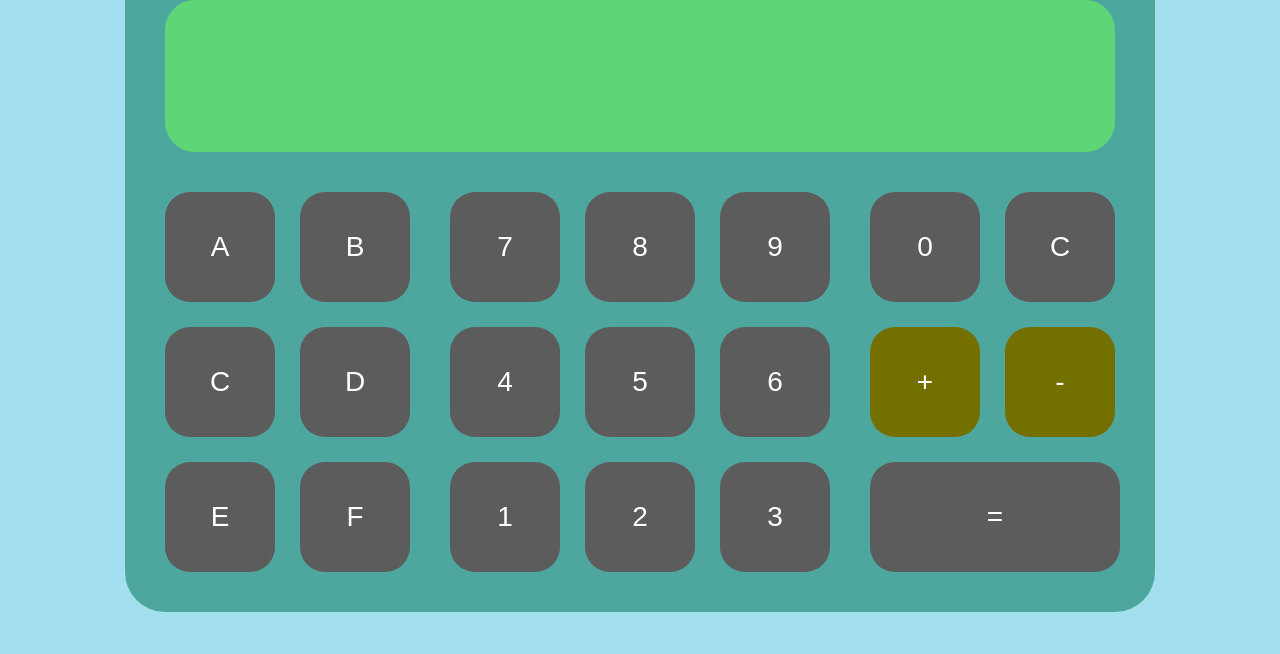
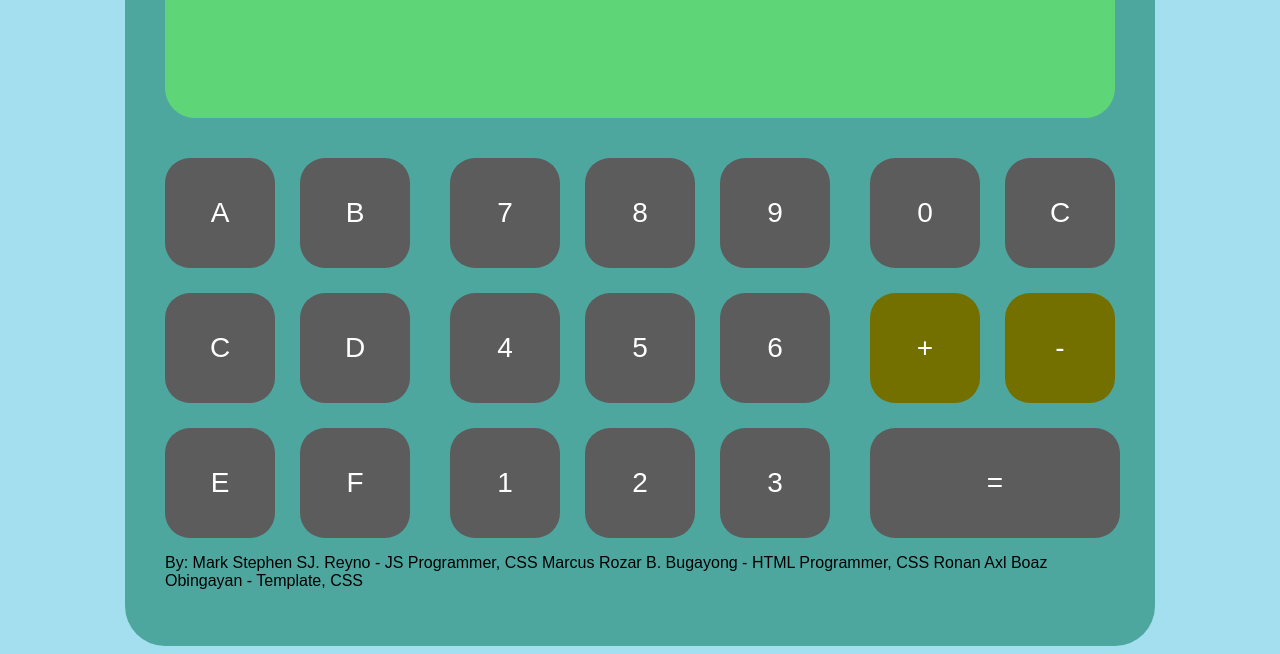
Before and after one commit to Zenox66/hexadecimalCalculator, a plain HTML site: page index.html in a window 1280 px wide. Shown: the part 162-816 px from the top of the page. Drawn offline with Linux system fonts and the light colour scheme; a web font is replaced by a local one.

Commit message:
Update index.html

```diff
--- a/index.html
+++ b/index.html
@@ -44,6 +44,9 @@
                     <button onclick="calculate()" class="equal" id="onEnter">=</button>
                 </div>
             </div>
+            <div><p>By: Mark Stephen SJ. Reyno - JS Programmer, CSS
+Marcus Rozar B. Bugayong - HTML Programmer, CSS
+Ronan Axl Boaz Obingayan - Template, CSS</p></div>
         </div>
         <script src="script.js"></script>
     </body>
```
